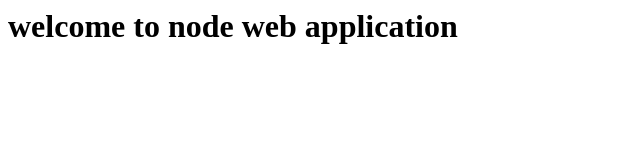
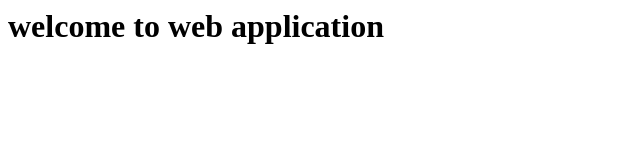
Before and after one commit to Meghavardi1995/node-web-app, a website: page public/index.html in a window 1280 px wide. Shown: the whole page, without its empty margins (0-640 px from the left). Drawn offline with Linux system fonts and the light colour scheme.

Commit message:
initial commit

```diff
--- a/public/index.html
+++ b/public/index.html
@@ -1,8 +1,8 @@
 <html>
   <head>
-    <title>my node web application</title>
+    <title> web application</title>
   </head>
   <body>
-    <h1>welcome to node web application</h1>
+    <h1>welcome to  web application</h1>
   </body>
 </html>
```
